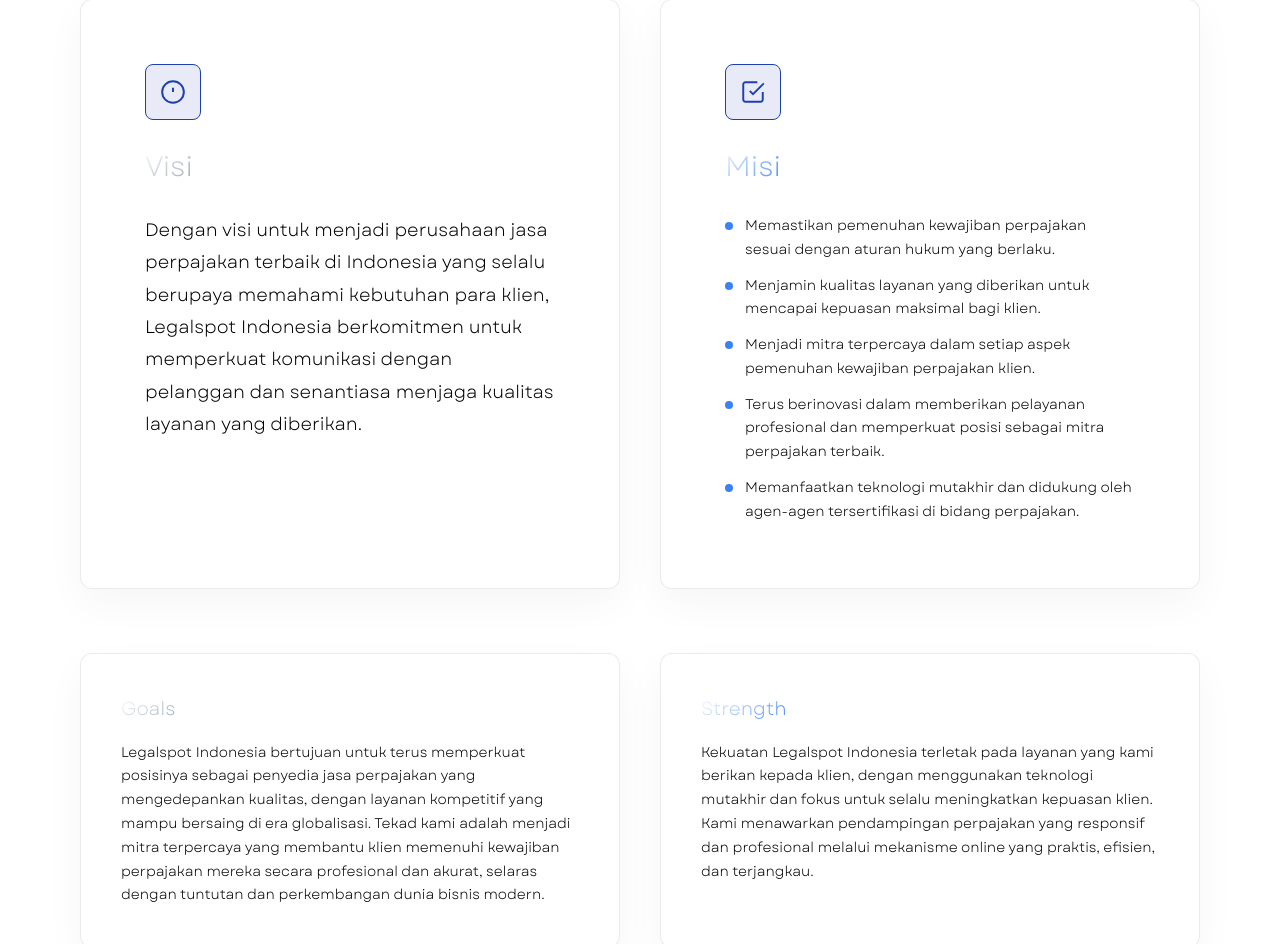
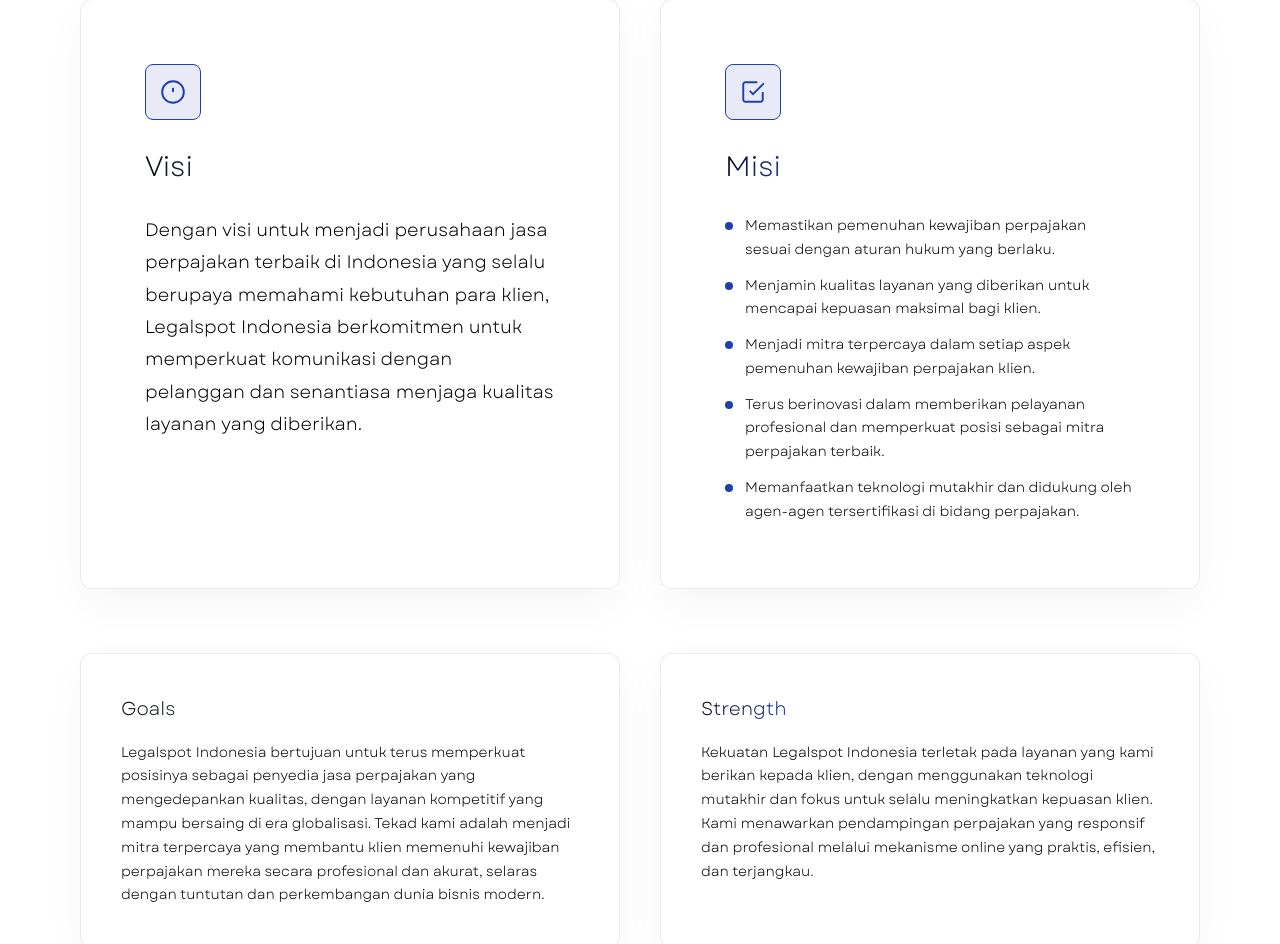
Before and after one commit to gilangsite/legalspot, a plain HTML site: page index.html in a window 1280 px wide. Shown: the part 3368-4312 px from the top of the page. Drawn offline with Linux system fonts and the light colour scheme.

Commit message:
style: fix light mode headline gradients and force maximum text contrast for legibility

```diff
--- a/css/global.css
+++ b/css/global.css
@@ -109,22 +109,17 @@
   color: var(--black) !important;
 }
 
-.section-light .section-title .text-gradient-gray,
-.section-light h1 .text-gradient-gray,
-.section-light h2 .text-gradient-gray,
-.section-light h3 .text-gradient-gray,
-.section-light h4 .text-gradient-gray {
+/* Target the classes directly on the elements themselves */
+.section-light .text-gradient-gray,
+.card-light .text-gradient-gray {
   background: var(--grad-headline-dark) !important;
   -webkit-background-clip: text !important;
   background-clip: text !important;
   -webkit-text-fill-color: transparent !important;
 }
 
-.section-light .section-title .text-gradient-navy,
-.section-light h1 .text-gradient-navy,
-.section-light h2 .text-gradient-navy,
-.section-light h3 .text-gradient-navy,
-.section-light h4 .text-gradient-navy {
+.section-light .text-gradient-navy,
+.card-light .text-gradient-navy {
   background: var(--grad-headline-navy-dark) !important;
   -webkit-background-clip: text !important;
   background-clip: text !important;
@@ -139,6 +134,26 @@
 .card-light h2,
 .card-light h3,
 .card-light h4 {
+  color: #000000 !important;
+}
+
+.section-light .section-subtitle,
+.section-light .section-desc,
+.section-light .feature-text p,
+.section-light .vm-mission-item,
+.section-light li,
+.section-light p,
+.card-light p {
+  color: #000000 !important;
+  opacity: 1 !important;
+}
+
+/* Fix for VM Mission Bullets in Light Mode */
+.section-light .vm-mission-item::before {
+  background: var(--navy) !important;
+}
+
+.section-light .vm-mission-item {
   color: #000000 !important;
 }
 
```
